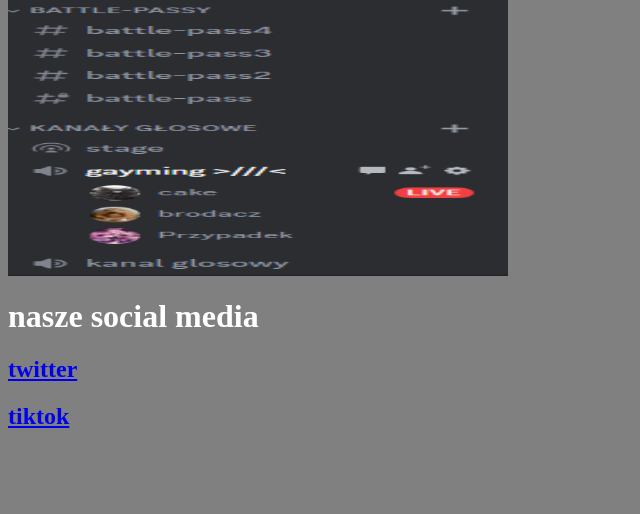
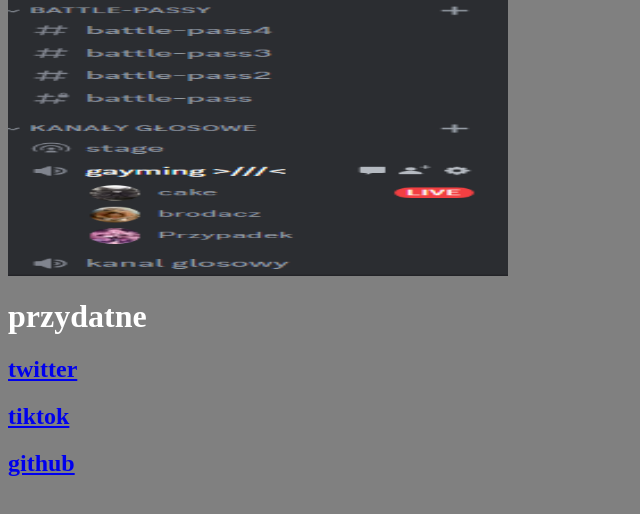
Before and after one commit to autorytet/piotrgryf.fun, a plain HTML site: page index.html in a window 1280 px wide. Shown: the part 1462-1976 px from the top of the page, without its empty margins (0-640 px from the left). Drawn offline with Linux system fonts and the light colour scheme.

Commit message:
Add files via upload

```diff
--- a/index.html
+++ b/index.html
@@ -33,11 +33,11 @@
 
 	<img src="serwerprofesjonalny.jpeg" width="500" height="500">
 
-<h1>nasze social media</h1>
+<h1>przydatne</h1>
 
 <h2><a href = "https://twitter.com/PiotrGryfINC" target = "_self">twitter</a></h2>
 <h2><a href = "https://www.tiktok.com/@piotrgryfinc" target = "_self">tiktok</a></h2>
-
+<h2><a href = "https://github.com/autorytet/piotrgryf.fun" target = "_self">github</a></h2>
 
 
 </body>
```
